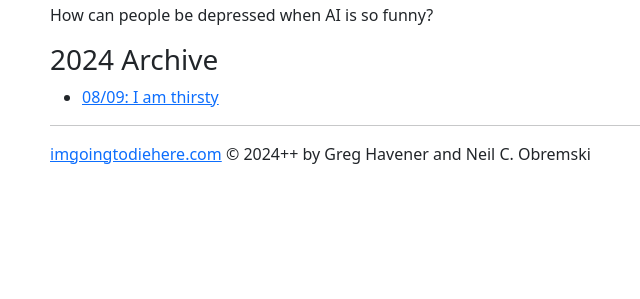
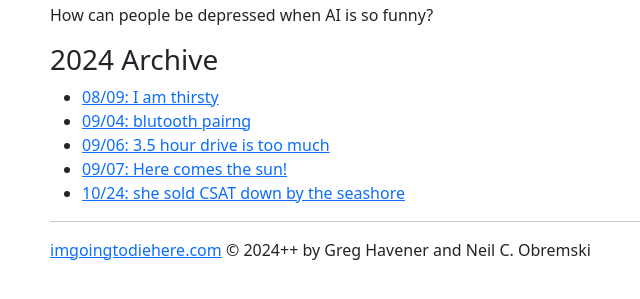
Before and after one commit to neilobremski/imgoingtodiehere, a plain HTML site: page index.html in a window 1280 px wide. Shown: the part 53-352 px from the top of the page, without its empty margins (32-672 px from the left). Drawn offline with nearby package versions, Linux system fonts and the light colour scheme.

Commit message:
archive links

```diff
--- a/index.html
+++ b/index.html
@@ -19,6 +19,18 @@
     <li><a href="2024/0809-i-am-thirsty.html">
       08/09: I am thirsty
     </a></li>
+    <li><a href="2024/0904-blutooth-pairng.html">
+      09/04: blutooth pairng
+    </a></li>
+    <li><a href="2024/0906-too-much.html">
+      09/06: 3.5 hour drive is too much
+    </a></li>
+    <li><a href="2024/0907-here-comes-the-sun.html">
+      09/07: Here comes the sun!
+    </a></li>
+    <li><a href="2024/1024-she-sold-csat.html">
+      10/24: she sold CSAT down by the seashore
+    </a></li>
   </ul>
 </body>
 </html>
```
Also changed, not shown: 2024/1024-she-sold-csat.html (added, +22 -0 lines).
